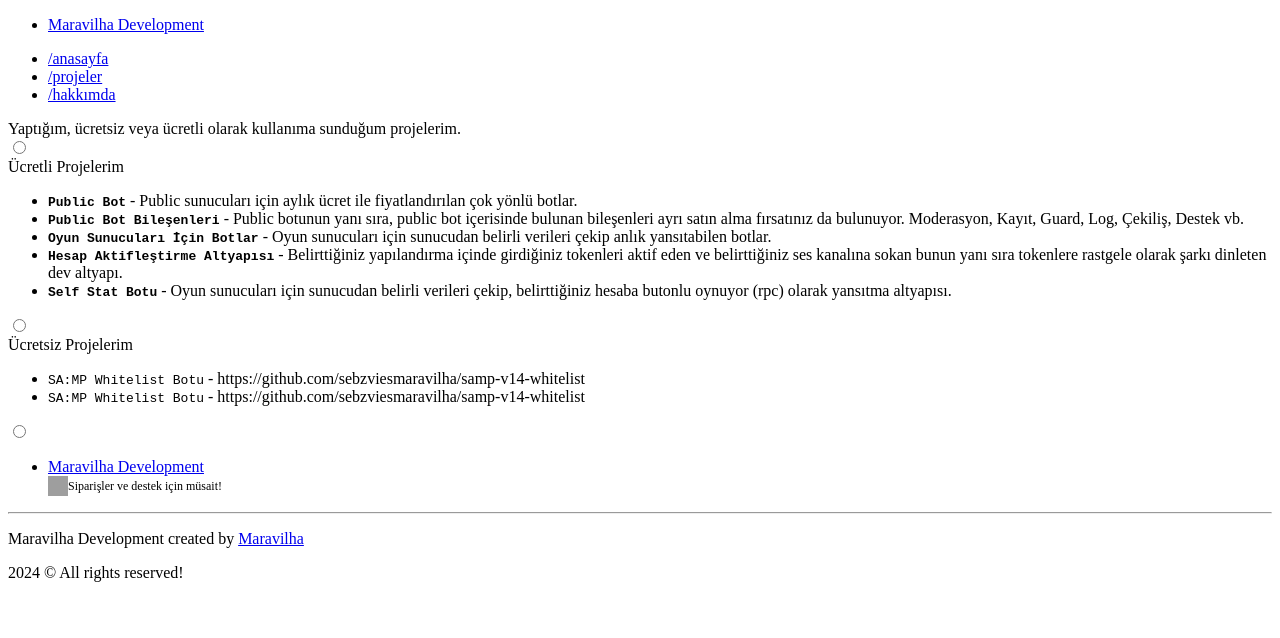
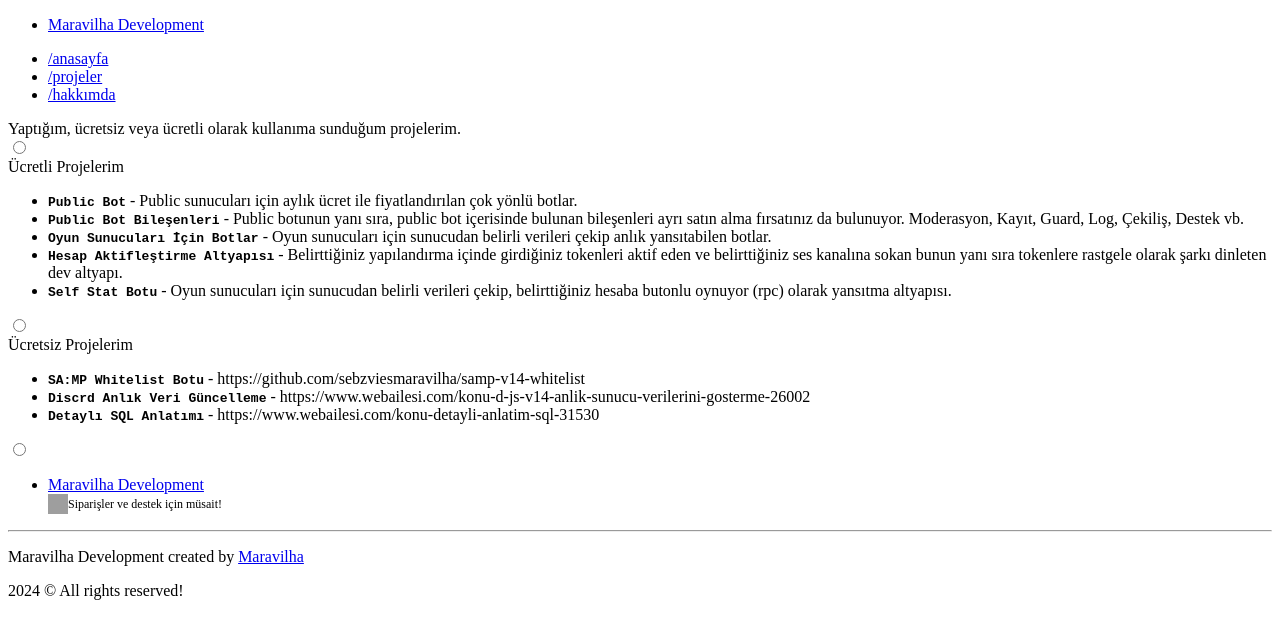
Before and after one commit to sebzviesmaravilha/maravilha-main, a Next.js app: page /projects in a window 1280 px wide. Shown: the top 638 px of the page. Built offline with nearby package versions, Linux system fonts and the light colour scheme; grey boxes are pictures that could not be loaded.

Commit message:
Update projects.js

```diff
--- a/src/pages/projects.js
+++ b/src/pages/projects.js
@@ -70,12 +70,16 @@
             <div className="box-content p-color">
               <ul>
                 <li>
-                  <kbd>SA:MP Whitelist Botu</kbd> -{" "}
+                <strong><kbd>SA:MP Whitelist Botu</kbd></strong> -{" "}
                   <span className="p-color">https://github.com/sebzviesmaravilha/samp-v14-whitelist</span>
                 </li>
                 <li>
-                  <kbd>SA:MP Whitelist Botu</kbd> -{" "}
-                  <span className="p-color">https://github.com/sebzviesmaravilha/samp-v14-whitelist</span>
+                <strong><kbd>Discrd Anlık Veri Güncelleme</kbd></strong> -{" "}
+                  <span className="p-color">https://www.webailesi.com/konu-d-js-v14-anlik-sunucu-verilerini-gosterme-26002</span>
+                </li>
+                <li>
+                <strong><kbd>Detaylı SQL Anlatımı</kbd></strong> -{" "}
+                  <span className="p-color">https://www.webailesi.com/konu-detayli-anlatim-sql-31530</span>
                 </li>
               </ul>
             </div>
```
